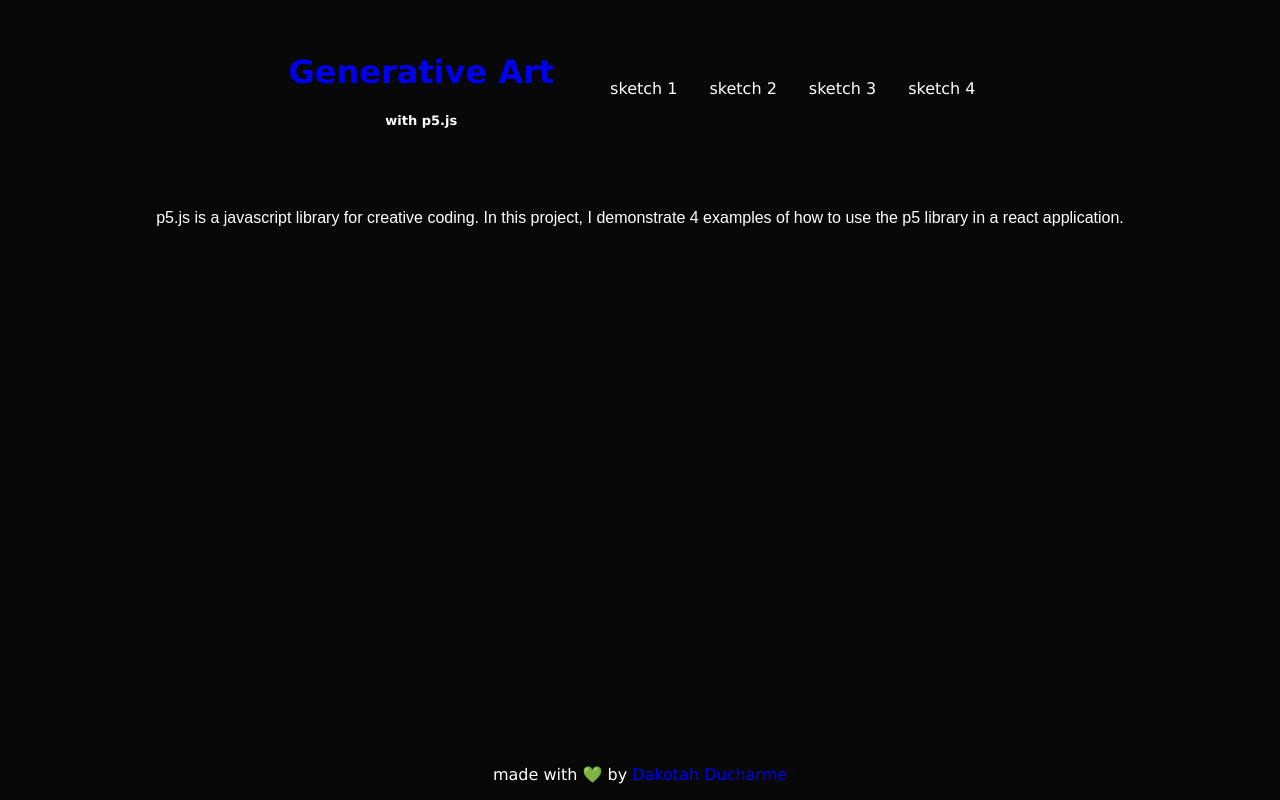
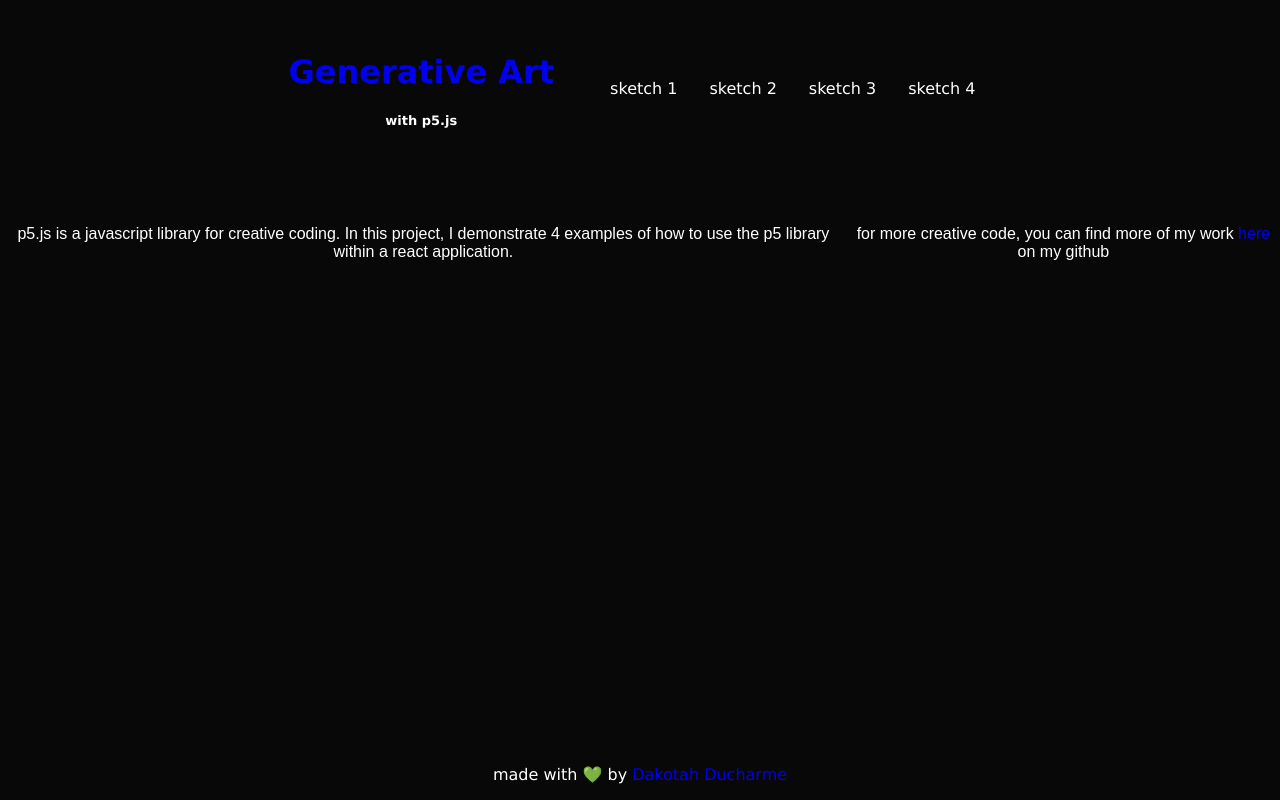
Before and after one commit to dakotahducharme/p5-showcase, a React (Create React App) app in the folder p5-frontend/: page / in a window 1280 px wide. Built offline with nearby package versions, Linux system fonts and the light colour scheme.

Commit message:
updating homepage css

```diff
--- a/p5-frontend/src/routes/Home.jsx
+++ b/p5-frontend/src/routes/Home.jsx
@@ -7,7 +7,8 @@ function Home () {
             <App></App>
             <div id="homepage">
                 p5.js is a javascript library for creative coding. In this project,
-                I demonstrate 4 examples of how to use the p5 library in a react application.
+                I demonstrate 4 examples of how to use the p5 library within a react application.
+                <p>for more creative code, you can find more of my work <a href="https://github.com/dakotahducharme">here</a> on my github</p>
             </div>
         </div>
     )
```
